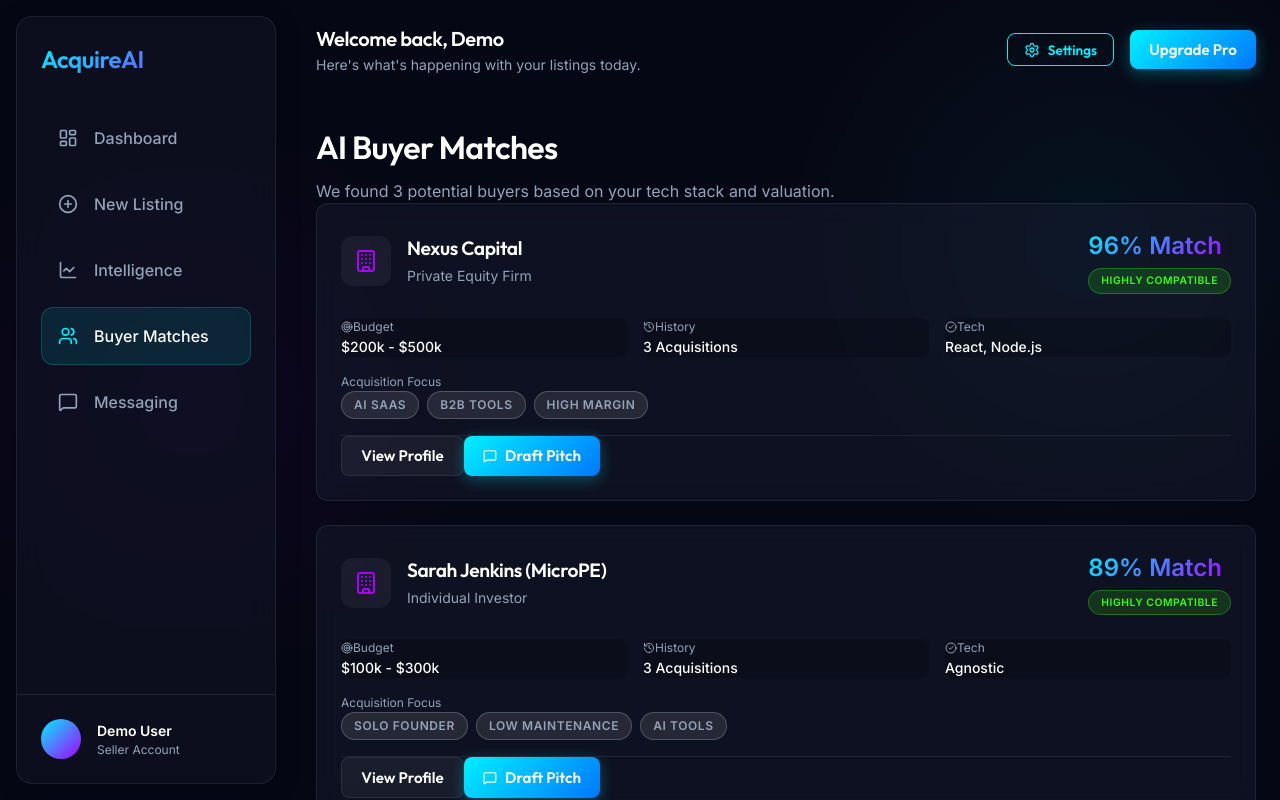
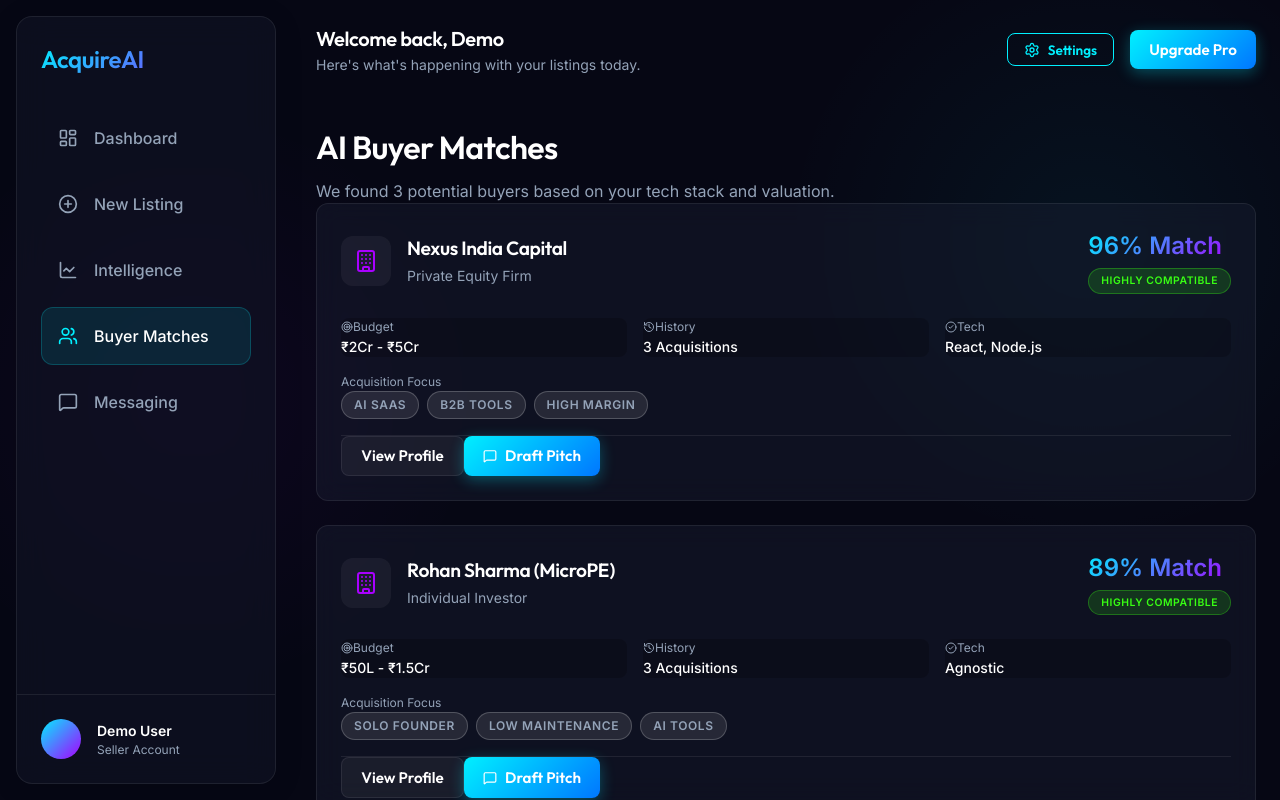
Before and after one commit to prakharmishra00000-cell/ai-acquisition-assistant, a React (Vite) app: page /matches in a window 1280 px wide. Built offline with nearby package versions, Linux system fonts and the light colour scheme.

Commit message:
Convert entire application to target Indian market and use INR currency

```diff
--- a/src/pages/BuyerMatches.jsx
+++ b/src/pages/BuyerMatches.jsx
@@ -54,26 +54,26 @@ const BuyerMatches = ({ globalData }) => {
 
   const defaultBuyers = [
     {
-      name: "Nexus Capital",
+      name: "Nexus India Capital",
       type: "Private Equity Firm",
       matchScore: 96,
-      budget: "$200k - $500k",
+      budget: "₹2Cr - ₹5Cr",
       techPrefs: "React, Node.js",
       focus: ['AI SaaS', 'B2B Tools', 'High Margin']
     },
     {
-      name: "Sarah Jenkins (MicroPE)",
+      name: "Rohan Sharma (MicroPE)",
       type: "Individual Investor",
       matchScore: 89,
-      budget: "$100k - $300k",
+      budget: "₹50L - ₹1.5Cr",
       techPrefs: "Agnostic",
       focus: ['Solo Founder', 'Low Maintenance', 'AI Tools']
     },
     {
-      name: "TechAcquire Group",
+      name: "TechAcquire India",
       type: "Strategic Buyer",
       matchScore: 82,
-      budget: "$250k - $1M",
+      budget: "₹3Cr - ₹10Cr",
       techPrefs: "Python, React",
       focus: ['DevTools', 'API Products', 'SaaS']
     }
--- a/src/pages/MessagingHub.jsx
+++ b/src/pages/MessagingHub.jsx
@@ -61,7 +61,7 @@ const MessagingHub = () => {
             <div className="flex-col gap-1 w-full max-w-[80%]">
               <span className="text-xs text-secondary">You (Drafted by AI)</span>
               <div className="p-4 rounded-xl rounded-tl-none" style={{ background: 'rgba(0, 240, 255, 0.1)', border: '1px solid rgba(0, 240, 255, 0.2)' }}>
-                Hi Nexus Capital, I saw you have a mandate for AI SaaS. My project is generating $5k MRR with a fully automated Next.js/OpenAI stack. Are you open to a brief chat?
+                Hi Nexus India Capital, I saw you have a mandate for AI SaaS. My project is generating ₹4L MRR with a fully automated Next.js/OpenAI stack. Are you open to a brief chat?
               </div>
             </div>
           </div>
@@ -84,7 +84,7 @@ const MessagingHub = () => {
             <div className="flex-col gap-2 w-full max-w-[80%]">
               <span className="text-xs font-medium" style={{ color: 'var(--accent-purple)' }}>AI Suggested Response (Based on your limits)</span>
               <div className="p-4 rounded-xl rounded-tl-none relative" style={{ background: 'rgba(169, 0, 255, 0.1)', border: '1px solid rgba(169, 0, 255, 0.3)' }}>
-                I'm aiming for $250k based on standard multiples, but for a fast, all-cash close with no earn-outs, I'd be willing to discuss $220k.
+                I'm aiming for ₹2.5Cr based on standard multiples, but for a fast, all-cash close with no earn-outs, I'd be willing to discuss ₹2.2Cr.
 
                 <div className="flex gap-2 mt-4 pt-4 border-t border-[rgba(255,255,255,0.1)]">
                   <button className="btn btn-primary text-xs py-1 px-3">Send this</button>
@@ -117,12 +117,12 @@ const MessagingHub = () => {
 
           <div className="flex-col gap-4">
             <div>
-              <label className="input-label text-xs">Target Price ($)</label>
-              <input type="text" className="input-field text-sm" defaultValue="250,000" />
+              <label className="input-label text-xs">Target Price (₹)</label>
+              <input type="text" className="input-field text-sm" defaultValue="2,50,00,000" />
             </div>
             <div>
-              <label className="input-label text-xs">Minimum Acceptable Price ($)</label>
-              <input type="text" className="input-field text-sm" defaultValue="200,000" />
+              <label className="input-label text-xs">Minimum Acceptable Price (₹)</label>
+              <input type="text" className="input-field text-sm" defaultValue="2,00,00,000" />
             </div>
 
             <div className="mt-2">
--- a/src/pages/NewListing.jsx
+++ b/src/pages/NewListing.jsx
@@ -1,5 +1,5 @@
 import React, { useState } from 'react';
-import { Wand2, Globe, DollarSign, ArrowRight, CheckCircle2 } from 'lucide-react';
+import { Wand2, Globe, IndianRupee, ArrowRight, CheckCircle2 } from 'lucide-react';
 import { useNavigate } from 'react-router-dom';
 
 const NewListing = ({ setGlobalData }) => {
@@ -82,11 +82,11 @@ const NewListing = ({ setGlobalData }) => {
                 />
               </div>
               <div>
-                <label className="input-label"><DollarSign size={14} style={{ display: 'inline', marginRight: '6px' }}/> Target Asking Price ($)</label>
+                <label className="input-label"><IndianRupee size={14} style={{ display: 'inline', marginRight: '6px' }}/> Target Asking Price (₹)</label>
                 <input
                   type="text"
                   className="input-field"
-                  placeholder="e.g. 250,000"
+                  placeholder="e.g. 2,50,00,000"
                   value={price}
                   onChange={(e) => setPrice(e.target.value)}
                 />
--- a/src/pages/WebsiteIntelligence.jsx
+++ b/src/pages/WebsiteIntelligence.jsx
@@ -19,9 +19,9 @@ const IntelligenceCard = ({ title, items, icon: Icon }) => (
 const WebsiteIntelligence = ({ globalData }) => {
   // Fallback if accessed directly
   const displayData = globalData || {
-    valuation: '$240,000',
+    valuation: '₹2,40,00,000',
     confidenceScore: 89,
-    salesSummary: "An emerging AI SaaS platform with a modern Next.js/React frontend and a robust Node.js backend. It leverages OpenAI's models for core functionality. With strong mobile responsiveness and scalable architecture, it represents a highly attractive acquisition target for private equity looking to enter the AI design space.",
+    salesSummary: "An emerging AI SaaS platform with a modern Next.js/React frontend and a robust Node.js backend. It leverages OpenAI's models for core functionality. With strong mobile responsiveness and scalable architecture, it represents a highly attractive acquisition target for Indian private equity looking to enter the AI design space.",
     techStack: ['React', 'Next.js', 'Node.js', 'Express', 'PostgreSQL', 'Redis', 'Tailwind CSS']
   };
 
```
Also changed, not shown: server.js (+5 -5 lines).
